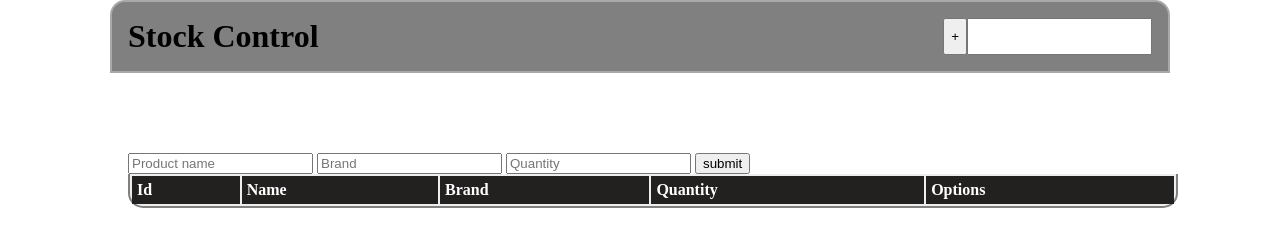
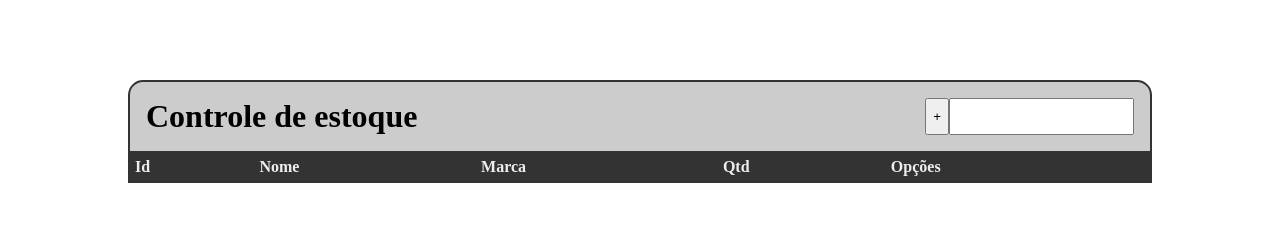
Before and after one commit to jotadagostin/check-stock, a plain HTML site: page index.html in a window 1280 px wide. Drawn offline with Linux system fonts and the light colour scheme.

Commit message:
update index and css

```diff
--- a/css/style.css
+++ b/css/style.css
@@ -1,73 +1,76 @@
-body {
-  margin: 0;
-  padding: 0;
+* {
   box-sizing: border-box;
 }
 
-main,
-.control {
-  width: 80vw;
-  margin: 0 auto 10vh;
+body {
+  margin: 0;
+  padding: 10vh 0 0;
 }
 
-.control {
-  background-color: gray;
-  border: 2px solid darkgray;
+main, .controle {
+  width: 80vw;
+  margin: 0 auto;
+}
+
+.controle {
+  background: #ccc;
+  border: 2px solid #333;
   padding: 1em;
   border-radius: 15px 15px 0 0;
   display: flex;
 }
 
-.title {
+.titulo {
   margin: 0;
   flex-grow: 1;
 }
 
-.add {
+.adicionar {
+
 }
 
-.search {
+.busca {
+
 }
 
-.content {
-  width: 82vw;
-  /* using vw to avoid scroll */
-  margin: 0 auto 10vh;
-  background-color: #eee;
-  border: 2px solid gray;
+.conteudo {
+  background: #eee;
+  border: 2px solid #333;
   border-top: none;
   border-radius: 0 0 15px 15px;
+  border-collapse: collapse;
+  width: 100%;
 }
 
-.content th,
-.content td {
+.conteudo th, .conteudo td {
   text-align: left;
   padding: 5px 10px 5px 5px;
 }
 
-.topic {
-  color: white;
+.topico {
+  color: #eee;
 }
 
-.topic th {
-  background-color: rgb(35, 32, 32);
+.topico th {
+  background: #333;
 }
 
-.content tr:nth-child(odd) {
+.conteudo tr:nth-child(odd) {
   background-color: #eee;
 }
 
-.content tr:nth-child(even) {
-  background-color: #aaa;
+.conteudo tr:nth-child(even) {
+  background-color: #ccc;
 }
 
-/* form cadastro */
+/* form de cadastro */
 
 .cadastro {
+  padding: 5px;
+  border: 2px solid #000;
+  display: none;
 }
 
-.cadastro-campo {
+.cadastro-ativo {
+  display: block;
 }
-
-.cadastro-envio {
-}
--- a/index.html
+++ b/index.html
@@ -1,39 +1,40 @@
 <!DOCTYPE html>
-<html lang="en">
+<html lang="pt-br">
 <head>
-    <meta charset="UTF-8" />
-    <meta name="viewport" content="width=device-width, initial-scale=1.0" />
-    <title>Stock Control</title>
-    <link rel="stylesheet" href="css/style.css" />
+    <meta charset="UTF-8">
+    <meta http-equiv="X-UA-Compatible" content="IE=edge">
+    <meta name="viewport" content="width=device-width, initial-scale=1.0">
+    <title>Controle de estoque</title>
+
+    <link rel="stylesheet" href="css/style.css">
 </head>
 <body>
-    <header class="control">
-      <h1 class="title">Stock Control</h1>
-      <button class="add">+</button>
-      <input type="search" class="search" />
+    <header class="controle">
+        <h1 class="titulo">Controle de estoque</h1>
+        <button class="adicionar" id="adicionar-produto">+</button>
+        <input class="busca" id="busca" type="search">
     </header>
     <main>
-      <form action="" class="cadastro">
-        <input type="text" id="name" placeholder="Product name" class="cadastro-campo">
-        <input type="text" id="brand" placeholder="Brand" class="cadastro-campo">
-        <input type="number" id="qtd" placeholder="Quantity" class="cadastro-campo">
-        <input type="submit" id="qtd" value="submit" class="cadastro-envio">
+        <form class="cadastro" id="cadastro">
+            <input type="text" class="cadastro-campo" name="nome" placeholder="Nome do produto">
+            <input type="text" class="cadastro-campo" name="marca" placeholder="Marca">
+            <input type="number" class="cadastro-campo" name="qtd" placeholder="Quantidade">
+            <input type="submit" class="cadastro-envio" id="submit" value="Cadastrar">
         </form>
-      <table class="content">
-        <thead class="topic">
+        <table class="conteudo" id="conteudo">
+            <thead class="topico">
                 <tr>
                     <th>Id</th>
-            <th>Name</th>
-            <th>Brand</th>
-            <th>Quantity</th>
-            <th>Options</th>
+                    <th>Nome</th>
+                    <th>Marca</th>
+                    <th>Qtd</th>
+                    <th>Opções</th>
                 </tr>
             </thead>
-        <tbody></tbody>
+            <tbody>
+            </tbody>
         </table>
     </main>
-
-    <script src="/javascript/main.js"></script>
-    <script src="/javascript/config.js"></script>
+    <script src="js/main.js"></script>
 </body>
 </html>
--- a/javascript/config.js
+++ /dev/null
@@ -1,25 +0,0 @@
-import Sequelize from "sequelize";
-import createDataBase from "./createDB.js";
-
-const DB = "estoquedatabase";// Cuidado ao escolher o nome do banco !
-const usuario = "root";
-const senha = "meusql";
-
-const sequelize = new Sequelize(DB, usuario, senha, {
-  host: "localhost",
-  dialect: "mysql",
-});
-
-
-let dbStatusCreate = false;
-console.log(dbStatusCreate);
-
-if (dbStatusCreate) {
-  await createDataBase(DB,usuario,senha);
-  dbStatusCreate = false;
-  console.log(dbStatusCreate);
-
-}
-
-
-export default sequelize;
--- a/javascript/main.js
+++ /dev/null
@@ -1,47 +0,0 @@
-const baseURL = "http://localhost:3000";
-const contentTable = document.querySelector(".content tbody");
-
-async function request() {
-  try {
-    const response = await fetch(baseURL + "cadastroProdutos");
-    return response.json();
-  } catch (e) {
-    console.error(e);
-  }
-}
-
-request().then(function (response) {
-  console.log(response);
-  response.forEach((produto) => {
-    const tr = document.createElement("tr");
-    tr.innerHTML = `
-        <td>${produto.id}</td>
-        <td>${produto.name}</td>
-        <td>${produto.brand}</td>
-        <td>${produto.qtd}</td>
-        <td>
-          <button>edit</button>
-          <button>remove</button>
-        </td>
-        `;
-    contentTable.appendChild(tr);
-  });
-});
-
-async function createItem(item) {
-  try {
-    const response = await fetch(baseURL + "cadastroProdutos", {
-      method: "POST",
-      headers: {
-        "Content-Type": "application/json",
-      },
-      body: JSON.stringify(item),
-    });
-    return response.json();
-  } catch (error) {
-    console.error(error);
-    throw error;
-  }
-}
-
-cadastroProdutos
```
Also changed, not shown: js/main.js (added). Lines whose indentation alone changed are shown as unchanged.
